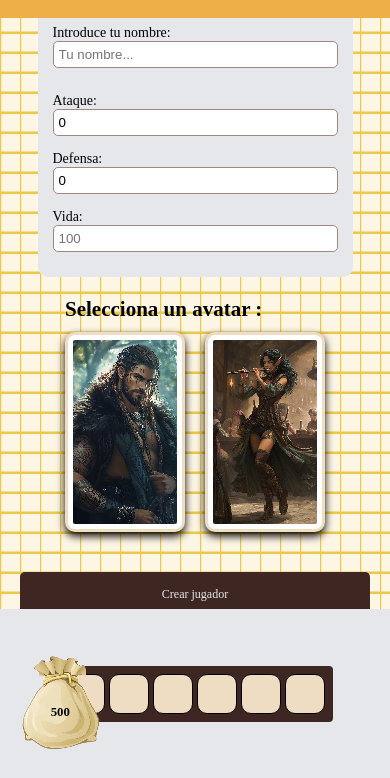
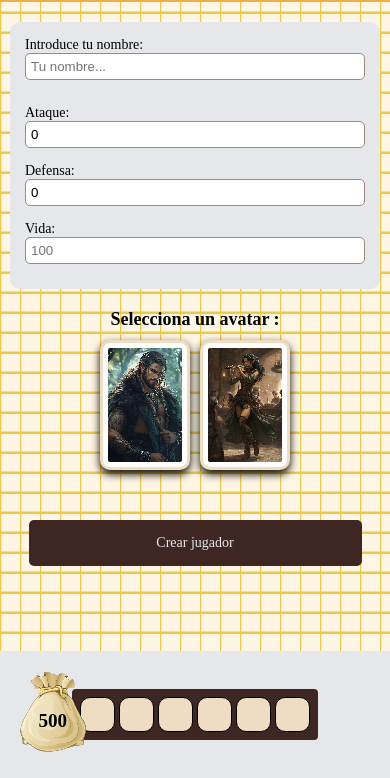
Before and after one commit to rebecapoma6/defensaReinoJs, a plain HTML site: page index.html in a window 390 px wide. Shown: the part 66-844 px from the top of the page. Drawn offline with nearby package versions, Linux system fonts and the light colour scheme; a web font is replaced by a local one.

Commit message:
🔥responsive ajustado

```diff
--- a/style.css
+++ b/style.css
@@ -547,62 +547,71 @@ small {
         gap: 15px;
     }
 
-    .avataR {
+    .avataR, .enemy-card img, .player-img, .enemy-img {
         width: 100px;
         height: 140px;
-    }
-
-    .scene-container {
-        grid-template-columns: repeat(2, 1fr);
-        gap: 8px;
-    }
-
-    #enemies-container {
-        gap: 20px;
     }
 }
 
 @media (max-width: 600px) {
+    /* CAMBIO CLAVE: Cambiamos las proporciones para móviles */
+    header {
+        height: 8vh; /* Reducimos un poco el header */
+    }
+
+    main.juego-main {
+        height: 77vh; /* Ganamos espacio en el área de juego */
+        overflow-y: auto; /* Permitimos scroll SI el contenido no cabe */
+        padding: 10px;
+    }
+
+    footer {
+        height: 15vh; /* El inventario no necesita tanto espacio en móvil */
+    }
+
+    /* Ajuste de escena para que el scroll empiece desde arriba */
+    .scene.active {
+        justify-content: flex-start;
+        padding-top: 10px;
+        padding-bottom: 30px; /* Margen extra para que el botón respire */
+    }
+
     #formulario-jugador {
         flex-direction: column;
-        width: 90%;
+        width: 100%;
+        margin-top: 0;
+        padding: 15px;
     }
 
-    #enemies-container,
-    #market-container {
-        display: grid;
-        grid-template-columns: repeat(2, 1fr);
-        gap: 10px;
-        justify-items: center;
-        overflow-y: auto;
-        max-height: 50vh;
+    .avatar {
+        width: 90px;
+        height: 130px;
     }
 
-    .enemy-card img {
-        width: 110px;
-        height: 140px;
+    #avatar-selection {
+        gap: 10px;
     }
 
-    .scene-title {
-        font-size: 1.2rem;
-    }
-
-    .foo-product {
-        width: 40px;
-        height: 40px;
+    .scene-title, h2 {
+        font-size: 18px;
+        text-align: center;
     }
 
     .btn-main {
-        width: 100%;
+        width: 90%;
         padding: 15px;
+        font-size: 14px;
+        margin-top: 20px;
+    }
+
+    /* Inventario en el footer más compacto */
+    .foo-product {
+        width: 35px;
+        height: 35px;
     }
 
     #monedero-contenedor {
-        width: 105px;
+        width: 90px;
         bottom: 5px;
     }
-
-    #monedero-contenedor span {
-        font-size: 0.8rem;
-    }
 }
```
